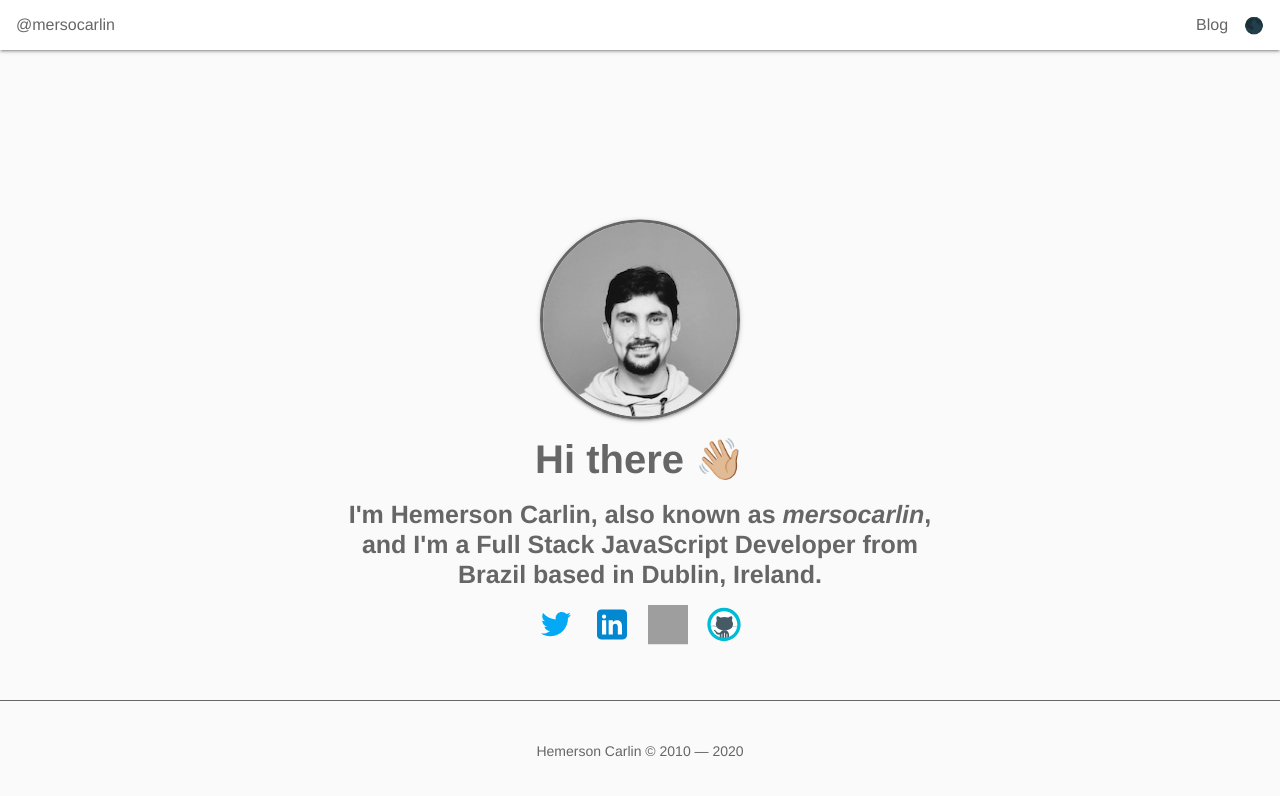
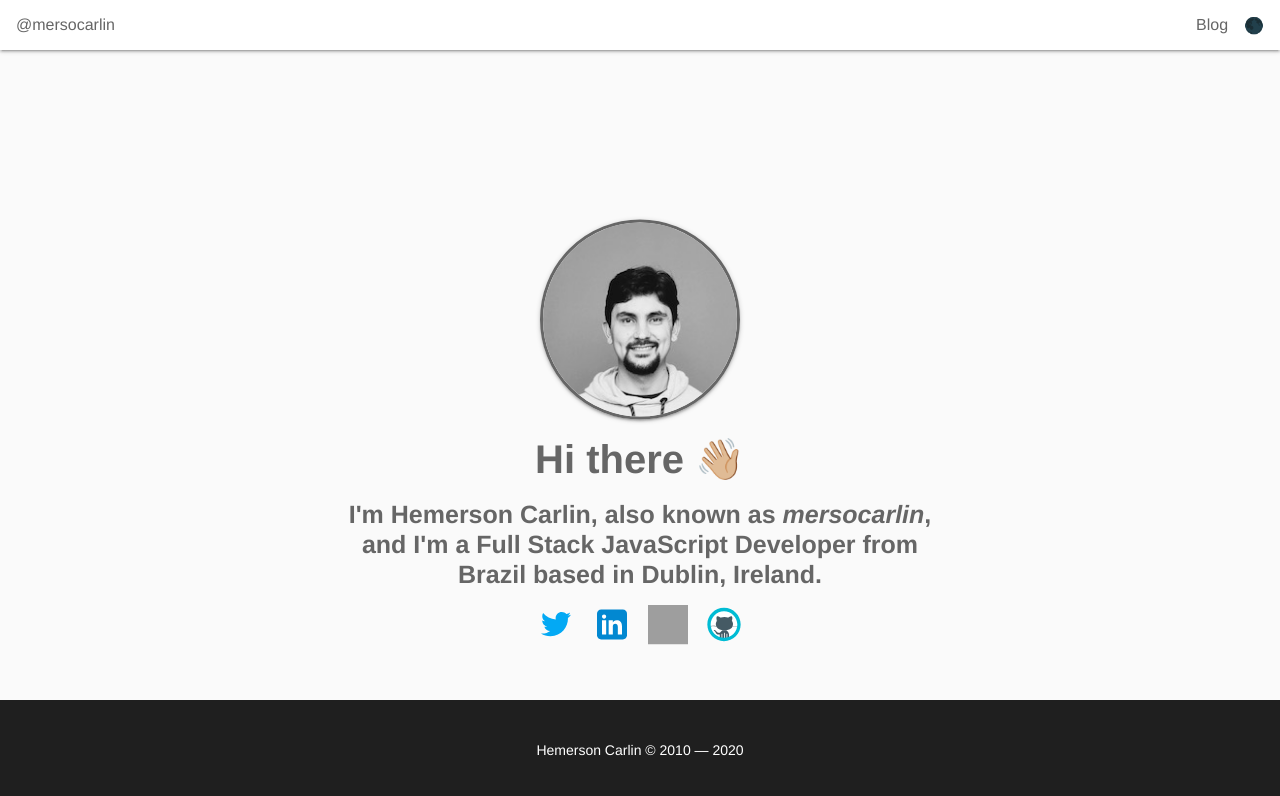
Before and after one commit to mersocarlin/mersocarlin.com, a Next.js app: page / in a window 1280 px wide. Shown: the top 796 px of the page. Built offline with nearby package versions, Linux system fonts and the light colour scheme; grey boxes are pictures that could not be loaded.

Commit message:
Update footer styles

```diff
--- a/src/components/Layout.tsx
+++ b/src/components/Layout.tsx
@@ -76,7 +76,8 @@ const LayoutContent = styled.section`
 
 const StyledFooter = styled.footer`
   align-items: center;
-  border-top: 1px solid var(--background-text);
+  background-color: var(--footer-background);
+  color: var(--footer-text);
   bottom: 0;
   display: flex;
   font-size: 14rem;
--- a/src/theme/Theme.tsx
+++ b/src/theme/Theme.tsx
@@ -38,6 +38,8 @@ const theme = css`
     --background-main: #fafafa;
     --background-main-level1: #fff;
     --background-text: #666;
+    --footer-background: #1f1f1f;
+    --footer-text: #fff;
     --primary-main: #4caf81;
     --primary-dark: #0c7f54;
   }
@@ -47,6 +49,8 @@ const theme = css`
     --background-main: #212121;
     --background-main-level1: #333;
     --background-text: #fafafa;
+    --footer-background: #333;
+    --footer-text: #fafafa;
     --primary-main: #97ceb3;
     --primary-dark: #689d83;
   }
```
